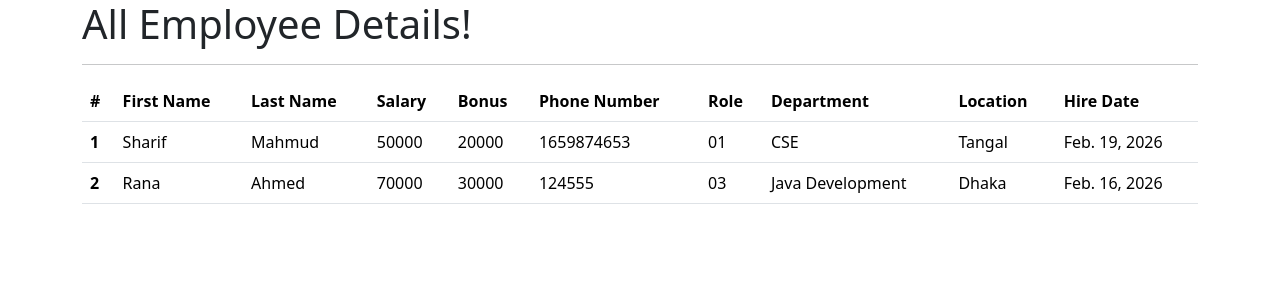
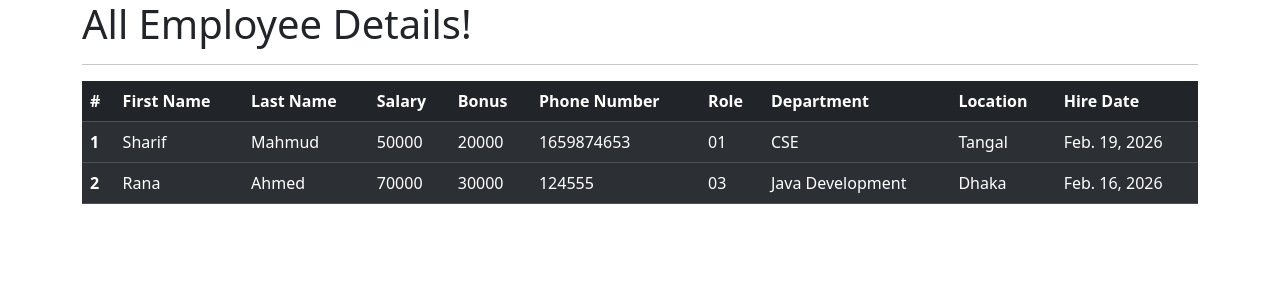
Before and after one commit to devsharifmahmud/DjangoCrudOperation, a Django app: page /all_emp in a window 1280 px wide. Shown: the top 300 px of the page. Run offline with Django 5.2, Linux system fonts and the light colour scheme; data comes from the database, SQL or seed files in the repository.

Commit message:
HTML file add

```diff
--- a/office_emp_proj/emp_app/templates/all_emp.html
+++ b/office_emp_proj/emp_app/templates/all_emp.html
@@ -11,7 +11,7 @@
 <div class="container">
     <h1>All Employee Details!</h1>
     <hr>
-    <table class="table">
+    <table class="table table-dark table-striped">
         <thead>
         <tr>
             <th scope="col">#</th>
```
